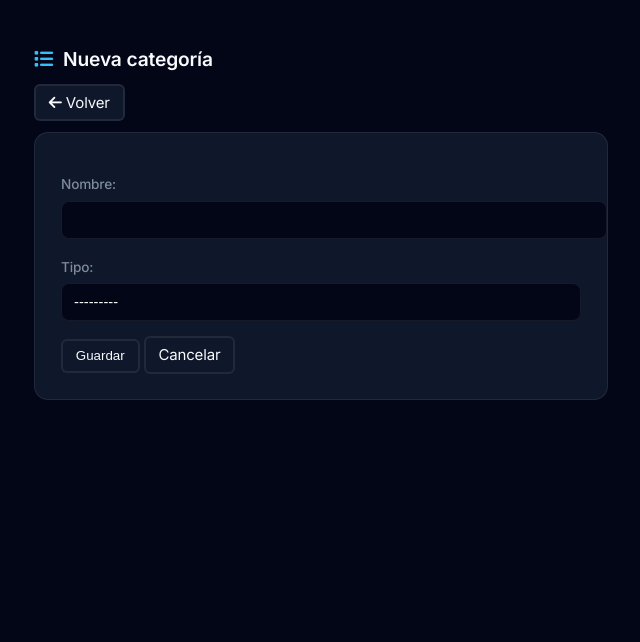
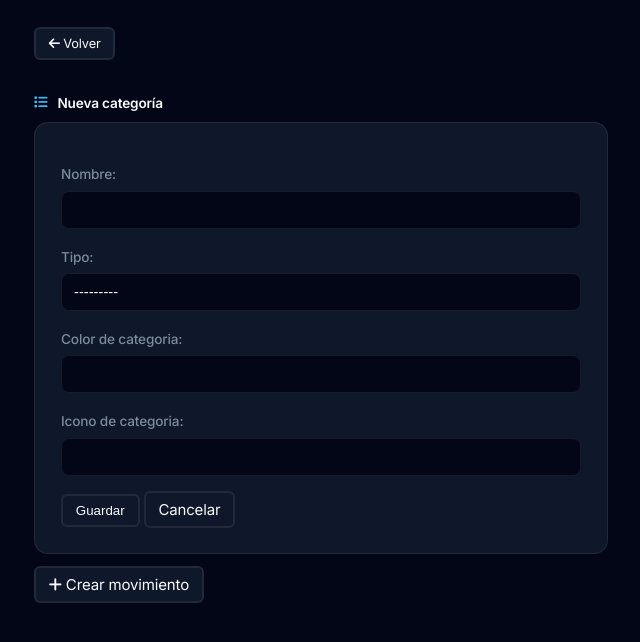
Before and after one commit to jesuslj0/facturia, a Django app: page /finance/categories/new in a window 1280 px wide. Shown: the part 94-736 px from the top of the page, without its empty margins (6-646 px from the left). Run offline with Django 5.2, Linux system fonts and the light colour scheme; the visitor is signed in with stand-in values (Sample User, id 1).

Commit message:
Mejorando estética de categorías y UI

```diff
--- a/finance/admin.py
+++ b/finance/admin.py
@@ -9,4 +9,4 @@ class MovementCategoryAdmin(admin.ModelAdmin):
 
 @register(FinancialMovement)
 class FinancialMovementAdmin(admin.ModelAdmin):
-    list_display = ["client", "category", "description", "amount", "date", "created_at"]
+    list_display = ["client", "category", "movement_type", "description", "amount", "date", "created_at", "is_active"]
--- a/finance/forms/movement_category_form.py
+++ b/finance/forms/movement_category_form.py
@@ -4,14 +4,18 @@ from finance.models import MovementCategory
 class MovementCategoryForm(forms.ModelForm):
     class Meta:
         model = MovementCategory
-        fields = ['name', 'type']
+        fields = ['name', 'type', 'color', 'icon']
 
         labels = {
             "name": "Nombre",
-            "type": "Tipo"
+            "type": "Tipo",
+            "color": "Color de categoria",
+            "icon": "Icono de categoria"
         }
 
         widgets = {
             "name": forms.TextInput(attrs={"class": "form-control"}),
-            "type": forms.Select(attrs={"class": "form-select"})
+            "type": forms.Select(attrs={"class": "form-select"}),
+            "color": forms.TextInput(attrs={"class": "form-control"}),
+            "icon": forms.TextInput(attrs={"class": "form-control"})
         }
--- a/finance/models.py
+++ b/finance/models.py
@@ -1,6 +1,7 @@
 from django.db import models
 from clients.models import Client
 from clients.models import CustomUser
+import os
 
 class MovementCategory(models.Model):
     client = models.ForeignKey(Client, on_delete=models.CASCADE, related_name="movement_categories")
@@ -9,29 +10,69 @@ class MovementCategory(models.Model):
         max_length=10,
         choices=[
             ("expense", "Gasto"),
-            ("income", "Ingreso")
+            ("income", "Ingreso"),
+            ("investment", "Inversión"),
+            ("loan", "Prestamo"),
         ]
     )
+    icon = models.CharField(max_length=50, blank=True)
+    color = models.CharField(max_length=7, blank=True)
 
     class Meta:
-        unique_together = ("client", "name")
+        unique_together = ("client", "name", "type")
         ordering = ["type", "name"]
 
     def __str__(self):
         return f"{self.client.name} - {self.name}"
 
 class FinancialMovement(models.Model):
+    PAYMENT_CHOICES = [
+        ("cash", "Efectivo"),
+        ("transfer", "Transferencia"),
+        ("check", "Cheque"),
+        ("credit_card", "Tarjeta de Credito"),
+        ("debit_card", "Tarjeta de Debito"),
+        ("bizum", "Bizum"),
+    ]
+
+    @property
+    def has_receipt(self):
+        return bool(self.receipt)
+
+    @property
+    def has_payment_method(self):
+        return bool(self.payment_method)
+
+    def save(self, *args, **kwargs):
+        if self.receipt and not self.receipt_name:
+            self.receipt_name = os.path.basename(self.receipt.name)
+
+        if self.category:
+            self.movement_type = self.category.type
+        super().save(*args, **kwargs)
+
     client = models.ForeignKey(Client, on_delete=models.CASCADE, related_name="movements")
+    movement_type = models.CharField(max_length=10, choices=[("expense", "Gasto"), ("income", "Ingreso")], default="expense", db_index=True)
     created_by = models.ForeignKey(CustomUser, on_delete=models.SET_NULL, null=True, related_name="created_movements")
+    created_at = models.DateTimeField(auto_now_add=True)
     category = models.ForeignKey(MovementCategory, on_delete=models.PROTECT, related_name="movements")
     description = models.CharField(max_length=255, blank=True, verbose_name="Concepto")
     amount = models.DecimalField(max_digits=12, decimal_places=2)
-    receipt = models.FileField(upload_to="finance/receipts/", blank=True, null=True)
+    receipt = models.FileField(upload_to="finance/receipts/", blank=True, null=True, verbose_name="Recibo")
+    receipt_name = models.CharField(max_length=255, blank=True, null=True)
+    payment_method = models.CharField(max_length=20, blank=True, null=True, choices=PAYMENT_CHOICES)
+    is_reconciled = models.BooleanField(default=False)
+    is_recurrent = models.BooleanField(default=False)
+    is_active = models.BooleanField(default=True)
     date = models.DateField(db_index=True)
-    created_at = models.DateTimeField(auto_now_add=True)
 
     class Meta:
-        ordering = ["-date"]
+        ordering = ["-date", "-created_at"]
+        indexes = [
+            models.Index(fields=["client", "date"]),
+            models.Index(fields=["client", "movement_type"]),
+            models.Index(fields=["client", "category"]),
+        ]
 
     def __str__(self):
         return f"{self.category.name} - {self.amount} ({self.date})"
--- a/finance/signals.py
+++ b/finance/signals.py
@@ -4,13 +4,30 @@ from clients.models import Client
 from .models import MovementCategory
 
 DEFAULT_CATEGORIES = [
-    ("expense", "Gastos de personal"),
-    ("expense", "Alquiler"),
-    ("expense", "Servicios"),
-    ("expense", "Impuestos"),
-    ("expense", "Préstamos"),
-    ("expense", "Otros gastos"),
-    ("income", "Otros ingresos"),
+    # GASTOS
+    ("expense", "Gastos de personal", "fa-solid fa-users", "#ef4444"),
+    ("expense", "Alquiler", "fa-solid fa-building", "#f97316"),
+    ("expense", "Servicios (luz, agua, internet)", "fa-solid fa-bolt", "#f59e0b"),
+    ("expense", "Impuestos y tasas", "fa-solid fa-receipt", "#dc2626"),
+    ("expense", "Marketing", "fa-solid fa-bullhorn", "#facc15"),
+    ("expense", "Transporte y viajes", "fa-solid fa-car", "#22d3ee"),
+    ("expense", "Comidas", "fa-solid fa-utensils", "#10b981"),
+    ("expense", "Otros", "fa-solid fa-ellipsis", "#64748b"),
+
+    # INGRESOS
+    ("income", "Ventas", "fa-solid fa-cart-shopping", "#16a34a"),
+    ("income", "Servicios prestados", "fa-solid fa-briefcase", "#22c55e"),
+    ("income", "Ingresos financieros", "fa-solid fa-money-bill-trend-up", "#4ade80"),
+    ("income", "Subvenciones y ayudas", "fa-solid fa-hand-holding-heart", "#14b8a6"),
+    ("income", "Otros ingresos", "fa-solid fa-plus", "#22c55e"),
+
+    # INVERSIONES / AHORROS
+    ("investment", "Ahorro", "fa-solid fa-piggy-bank", "#3b82f6"),
+    ("investment", "Inversiones", "fa-solid fa-chart-line", "#6366f1"),
+
+    # PRÉSTAMOS / DEUDAS
+    ("loan", "Préstamos personales", "fa-solid fa-hand-holding-dollar", "#a855f7"),
+    ("loan", "Créditos", "fa-solid fa-file-invoice-dollar", "#8b5cf6"),
 ]
 
 
@@ -20,9 +37,13 @@ def create_default_categories(sender, instance, created, **kwargs):
     if not created:
         return
 
-    for type_, name in DEFAULT_CATEGORIES:
+    for type_, name, icon, color in DEFAULT_CATEGORIES:
         MovementCategory.objects.get_or_create(
             client=instance,
             type=type_,
-            name=name
+            name=name,
+            defaults={
+                "icon": icon,
+                "color": color
+            }
         )
--- a/finance/views.py
+++ b/finance/views.py
@@ -22,6 +22,16 @@ class FinancialMovementCreateView(LoginRequiredMixin, CreateView):
     template_name = "private/finance/movement_form.html"
     form_class = FinancialMovementForm
     success_url = "/finance/movements"
+
+    def get_initial(self):
+        initial = super().get_initial()
+        category_id = self.request.GET.get('category')
+        if category_id:
+            try:
+                initial['category'] = MovementCategory.objects.get(pk=category_id)
+            except MovementCategory.DoesNotExist:
+                pass
+        return initial
 
     def get_queryset(self):
         return FinancialMovement.objects.filter(
@@ -90,6 +100,8 @@ class MovementCategoryListView(LoginRequiredMixin, ListView):
         categories = self.get_queryset()
         context["expense_categories"] = categories.filter(type="expense")
         context["income_categories"] = categories.filter(type="income")
+        context["investment_categories"] = categories.filter(type="investment")
+        context["loan_categories"] = categories.filter(type="loan")
         return context
 
 class MovementCategoryCreateView(LoginRequiredMixin, CreateView):
@@ -105,7 +117,8 @@ class MovementCategoryCreateView(LoginRequiredMixin, CreateView):
 
     def form_valid(self, form):
         form.instance.client = self.request.user.client
-        messages.success(self.request, f"Categoría {self.object.name} creada correctamente")
+        cat_name = form.instance.name
+        messages.success(self.request, f"Categoría {cat_name} creada correctamente")
         return super().form_valid(form)
 
 
--- a/static/css/dashboard.css
+++ b/static/css/dashboard.css
@@ -26,7 +26,7 @@
 
 .dashboard-header h1 {
   margin: 0;
-  font-size: 1.35rem;
+  font-size: 1.25rem;
   font-weight: 600;
   color: var(--body-fg-color);
   line-height: 1.2;
@@ -39,7 +39,7 @@
 }
 
 .dashboard-header h1 .client-name{
-  text-transform: uppercase;
+  text-transform: capitalize;
   font-weight: 700;
 }
 
--- a/static/css/finance/category_form.css
+++ b/static/css/finance/category_form.css
@@ -1,25 +1,32 @@
-.page-title {
-  font-size: 1.2rem;
+.form-title {
+  font-size: 0.85rem;
   font-weight: 600;
-  margin-bottom: 18px;
   display: flex;
   align-items: center;
   gap: 10px;
 }
 
-.page-title i {
+.form-title i {
   color: var(--enfasis-color);
+}
+
+.category-header {
+  display: flex;
+  align-items: center;
+  gap: 10px;
+  margin-bottom: 18px;
+  margin-top: 20px;
 }
 
 /* CONTENEDOR FORMULARIO */
 
 .form-container {
-  margin-top: 18px;
   background: var(--card-bg-color);
   border: 1px solid var(--border-color);
   border-radius: 14px;
   padding: 26px;
   max-width: 520px;
+  margin-bottom: 20px;
 }
 
 /* CAMPOS DEL FORM */
@@ -53,6 +60,7 @@
   font-size: 0.92rem;
   color: var(--body-fg-color);
   transition: border 0.15s ease, box-shadow 0.15s ease;
+  box-sizing: border-box;
 }
 
 /* FOCUS */
@@ -96,6 +104,14 @@
   text-decoration: none;
 }
 
+.btn-primary {
+  text-decoration: none;
+}
+
+.btn-sm {
+  font-size: 0.8rem;
+}
+
 .form-actions {
-    margin-top: 10px;
+  margin-top: 10px;
 }
--- a/static/css/finance/movement_form.css
+++ b/static/css/finance/movement_form.css
@@ -51,6 +51,7 @@
   font-size: 0.92rem;
   color: var(--body-fg-color);
   transition: border 0.15s ease, box-shadow 0.15s ease;
+  box-sizing: border-box;
 }
 
 /* TEXTAREA */
@@ -78,7 +79,7 @@
 }
 
 .form-textarea {
-    font-family: "Inter", system-ui, -apple-system, BlinkMacSystemFont,"Segoe UI", sans-serif;
+  font-family: "Inter", system-ui, -apple-system, BlinkMacSystemFont,"Segoe UI", sans-serif;
 }
 
 /* PLACEHOLDER */
--- a/templates/private/finance/category_form.html
+++ b/templates/private/finance/category_form.html
@@ -5,8 +5,16 @@
     <link rel="stylesheet" type="text/css" href="{% static 'css/finance/category_form.css' %}">
 {% endblock %}
 {% block content %}
-    <h1 class="page-title"><i class="fa-solid fa-list"></i> Nueva categoría</h1>
-    <a href="{% url 'finance:movements' %}" class="btn btn-secondary"><i class="fa-solid fa-arrow-left"></i> Volver</a>
+    <a href="{% url 'finance:movements' %}" class="btn btn-secondary btn-sm"><i class="fa-solid fa-arrow-left"></i> Volver</a>
+    <div class="category-header">
+        {% if object %}
+            <i class="{{ object.icon }} category-icon" style="color: {{ object.color }}"></i>
+            <h3 class="category-name">{{ object.name }}</h3>
+        {% endif %}
+    </div>
+    <h1 class="form-title"><i class="fa-solid fa-list"></i>
+        {% if object %}Editar categoría{% else %}Nueva categoría{% endif %}
+    </h1>
     <div class="form-container">
         <form method="post">
             {% csrf_token %}
@@ -19,11 +27,17 @@
             {% endfor %}
             <div class="form-actions">
                 <button type="submit" class="btn btn-primary">Guardar</button>
+                {% if object %}
+                <a href="{% url 'finance:delete_category' object.pk %}" class="btn btn-secondary">Borrar</a>
+                {% endif %}
                 <a href="{% url 'finance:categories' %}" class="btn btn-secondary">Cancelar</a>
-                {% if object %}
-                    <a href="{% url 'finance:delete_category' object.pk %}" class="btn btn-secondary">Borrar</a>
-                {% endif %}
             </div>
         </form>
     </div>
+    <div>
+        <a href="{% url 'finance:new_movement' %}?category={{ object.pk }}" class="btn btn-primary">
+            <i class="fa-solid fa-plus"></i> Crear movimiento
+            {% if object %}de {{ object.name }}{% endif %}
+        </a>
+    </div>
 {% endblock %}
```
Also changed, not shown: static/css/finance/category_list.css (+27 -11 lines), templates/private/finance/category_list.html (+74 -10 lines), finance/migrations/0003_alter_financialmovement_options_and_more.py (added).
